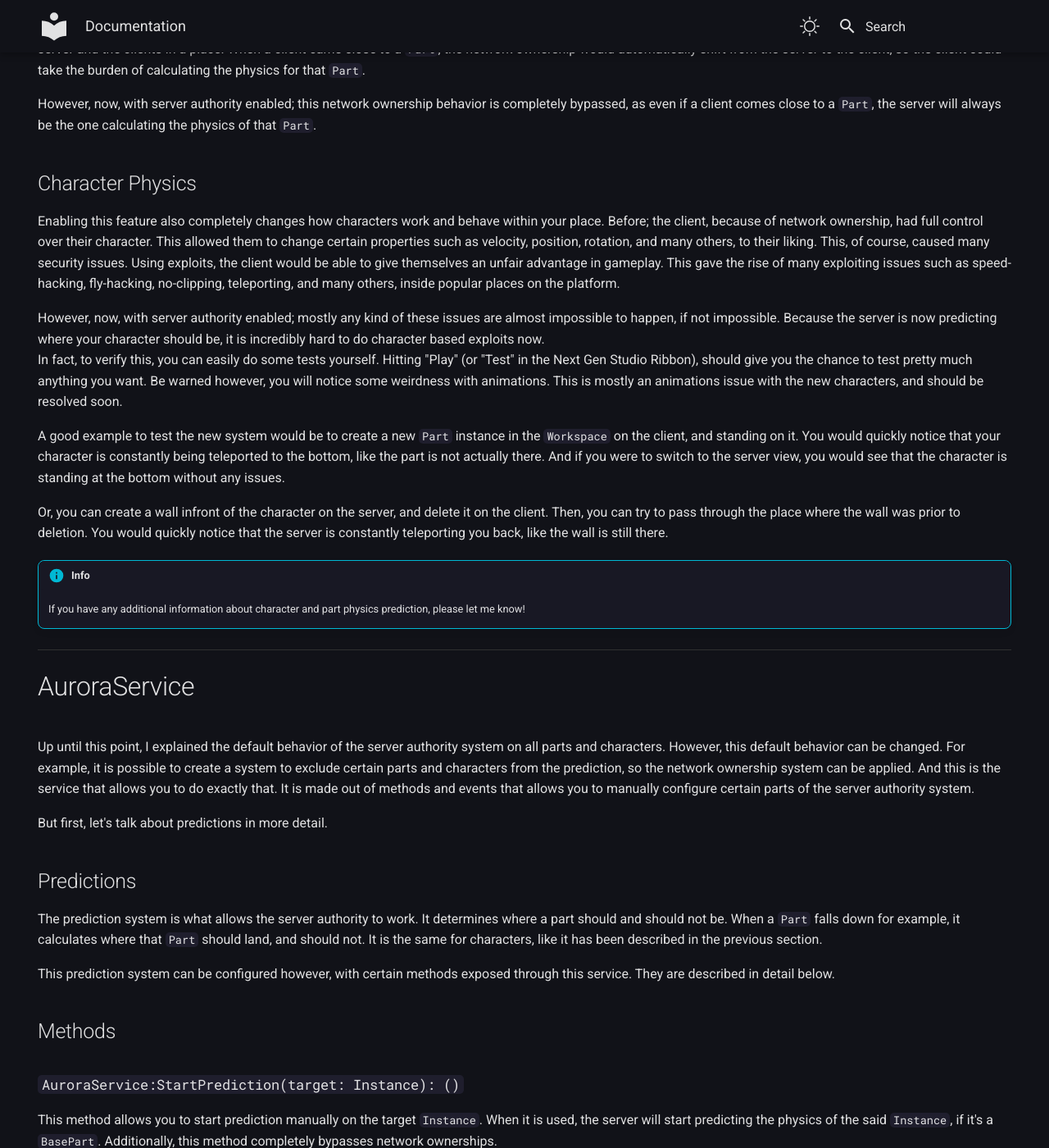
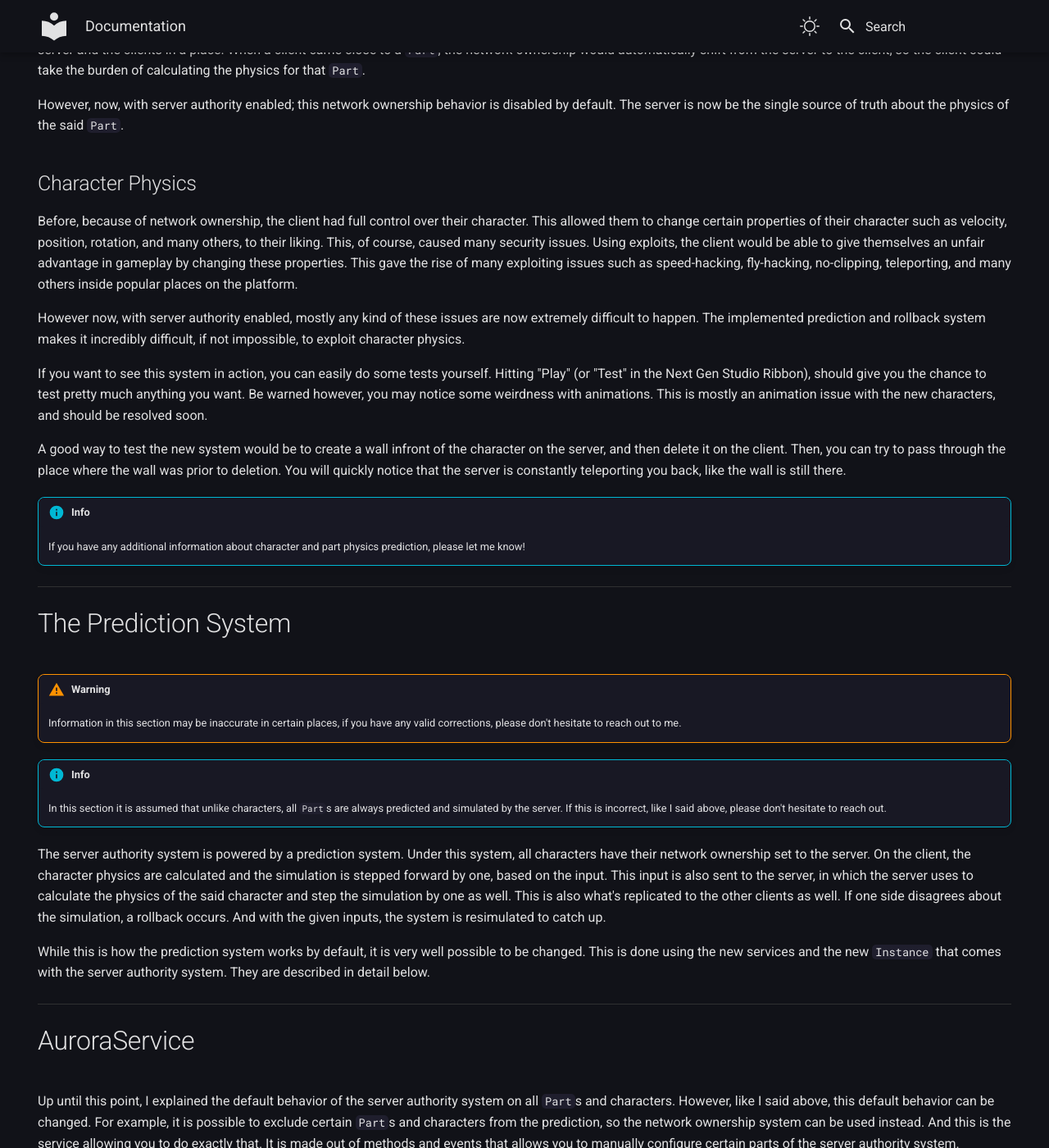
Before and after one commit to TenebrisNoctua/ServerAuthority, an MkDocs documentation site: the page built from docs/index.md, in a window 1280 px wide and 1400 px high, scrolled down 2070 px. Shown: the whole window at 82% size. Built offline with MkDocs 1.6.1 and Material for MkDocs 9.7.7, drawn with Linux system fonts in a browser that asks for light colours; some of the changed text lies outside the part shown.

Commit message:
Update the Documentation

```diff
--- a/docs/index.md
+++ b/docs/index.md
@@ -16,10 +16,10 @@
                 <li><a href="#character-physics">Character Phsyics</a></li>
             </ul>
         </div>
+        <h3 class="api-summary-section-h3" style="padding-top: 4px;"><a href="#the-prediction-system">AuroraService</a></h3>
         <h3 class="api-summary-section-h3" style="padding-top: 4px;"><a href="#auroraservice">AuroraService</a></h3>
         <div class="api-summary-section-list">
             <ul style="list-style-type: none;">
-                <li><a href="#predictions">Predictions</a></li>
                 <li><a href="#methods">Methods</a></li>
                 <li><a href="#events">Events</a></li>
             </ul>
@@ -86,37 +86,40 @@ After this step, server authority should be enabled within your place.
 
 Enabling this feature completely changes the behavior of all unanchored `Part`s in the `Workspace`. Before; the physics calculation of a `Part` was handled by both the server and the clients in a place. When a client came close to a `Part`, the network ownership would automatically shift from the server to the client, so the client could take the burden of calculating the physics for that `Part`.
 
-However, now, with server authority enabled; this network ownership behavior is completely bypassed, as even if a client comes close to a `Part`, the server will always be the one calculating the physics of that `Part`.
+However, now, with server authority enabled; this network ownership behavior is disabled by default. The server is now be the single source of truth about the physics of the said `Part`.
 
 ## Character Physics
 
-Enabling this feature also completely changes how characters work and behave within your place. Before; the client, because of network ownership, had full control over their character. This allowed them to change certain properties such as velocity, position, rotation, and many others, to their liking. This, of course, caused many security issues. Using exploits, the client would be able to give themselves an unfair advantage in gameplay. This gave the rise of many exploiting issues such as speed-hacking, fly-hacking, no-clipping, teleporting, and many others, inside popular places on the platform.
+Before, because of network ownership, the client had full control over their character. This allowed them to change certain properties of their character such as velocity, position, rotation, and many others, to their liking. This, of course, caused many security issues. Using exploits, the client would be able to give themselves an unfair advantage in gameplay by changing these properties. This gave the rise of many exploiting issues such as speed-hacking, fly-hacking, no-clipping, teleporting, and many others inside popular places on the platform.
 
-However, now, with server authority enabled; mostly any kind of these issues are almost impossible to happen, if not impossible.
-Because the server is now predicting where your character should be, it is incredibly hard to do character based exploits now.<br>
-In fact, to verify this, you can easily do some tests yourself. Hitting "Play" (or "Test" in the Next Gen Studio Ribbon), should give you the chance to test pretty much anything you want. Be warned however, you will notice some weirdness with animations. This is mostly an animations issue with the new characters, and should be resolved soon.
+However now, with server authority enabled, mostly any kind of these issues are now extremely difficult to happen. The implemented prediction and rollback system makes it incredibly difficult, if not impossible, to exploit character physics.
 
-A good example to test the new system would be to create a new `Part` instance in the `Workspace` on the client, and standing on it.
-You would quickly notice that your character is constantly being teleported to the bottom, like the part is not actually there. And if you were to switch to the server view, you would see that the character is standing at the bottom without any issues.
+If you want to see this system in action, you can easily do some tests yourself. Hitting "Play" (or "Test" in the Next Gen Studio Ribbon), should give you the chance to test pretty much anything you want. Be warned however, you may notice some weirdness with animations. This is mostly an animation issue with the new characters, and should be resolved soon.
 
-Or, you can create a wall infront of the character on the server, and delete it on the client. Then, you can try to pass through the place where the wall was prior to deletion. You would quickly notice that the server is constantly teleporting you back, like the wall is still there.
+A good way to test the new system would be to create a wall infront of the character on the server, and then delete it on the client. Then, you can try to pass through the place where the wall was prior to deletion. You will quickly notice that the server is constantly teleporting you back, like the wall is still there.
 
 !!! info
     If you have any additional information about character and part physics prediction, please let me know!
 
 -----
 
+# The Prediction System
+
+!!! warning
+    Information in this section may be inaccurate in certain places, if you have any valid corrections, please don't hesitate to reach out to me.
+
+!!! info
+    In this section it is assumed that unlike characters, all `Part`s are always predicted and simulated by the server. If this is incorrect, like I said above, please don't hesitate to reach out.
+
+The server authority system is powered by a prediction system. Under this system, all characters have their network ownership set to the server. On the client, the character physics are calculated and the simulation is stepped forward by one, based on the input. This input is also sent to the server, in which the server uses to calculate the physics of the said character and step the simulation by one as well. This is also what's replicated to the other clients as well. If one side disagrees about the simulation, a rollback occurs. And with the given inputs, the system is resimulated to catch up.
+
+While this is how the prediction system works by default, it is very well possible to be changed. This is done using the new services and the new `Instance` that comes with the server authority system. They are described in detail below.
+
+-----
+
 # AuroraService
 
-Up until this point, I explained the default behavior of the server authority system on all parts and characters. However, this default behavior can be changed. For example, it is possible to create a system to exclude certain parts and characters from the prediction, so the network ownership system can be applied. And this is the service that allows you to do exactly that. It is made out of methods and events that allows you to manually configure certain parts of the server authority system.
-
-But first, let's talk about predictions in more detail.
-
-## Predictions
-
-The prediction system is what allows the server authority to work. It determines where a part should and should not be. When a `Part` falls down for example, it calculates where that `Part` should land, and should not. It is the same for characters, like it has been described in the previous section.
-
-This prediction system can be configured however, with certain methods exposed through this service. They are described in detail below.
+Up until this point, I explained the default behavior of the server authority system on all `Part`s and characters. However, like I said above, this default behavior can be changed. For example, it is possible to exclude certain `Part`s and characters from the prediction, so the network ownership system can be used instead. And this is the service allowing you to do exactly that. It is made out of methods and events that allows you to manually configure certain parts of the server authority system.
 
 ## Methods
 
@@ -226,6 +229,9 @@ This event is fired when a rollback occurs. Rollbacks generally occur after a mi
 -----
 
 # AuroraScript
+
+!!! info
+    It is most likely that Roblox will be changing the name "AuroraScript" to "BehaviorScript" in the near future, to more accurately represent what it does.
 
 This is a new unique `Script` object that allows you to connect to the various events of `AuroraService`, and define Behaviors that operate on them.
 
```
Also changed, not shown: other parts of docs/index.md (+2 -2 lines).
